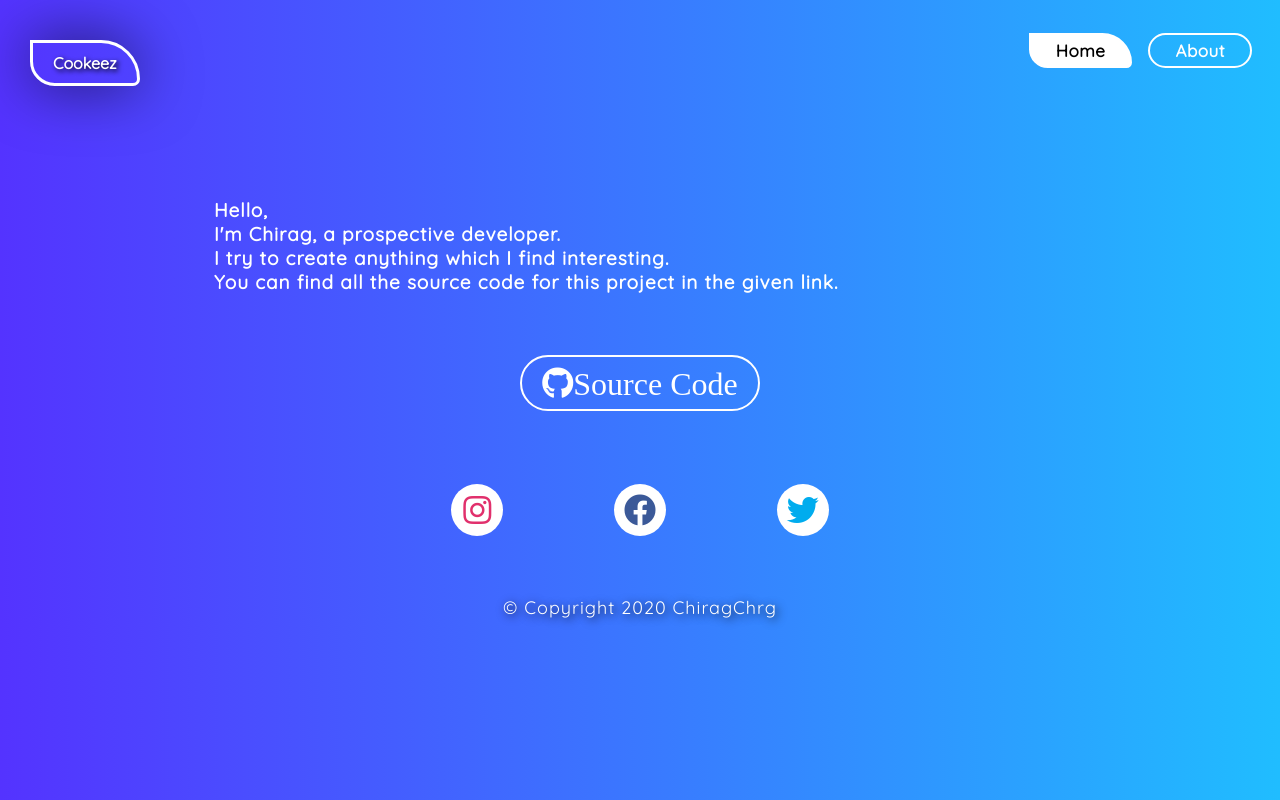
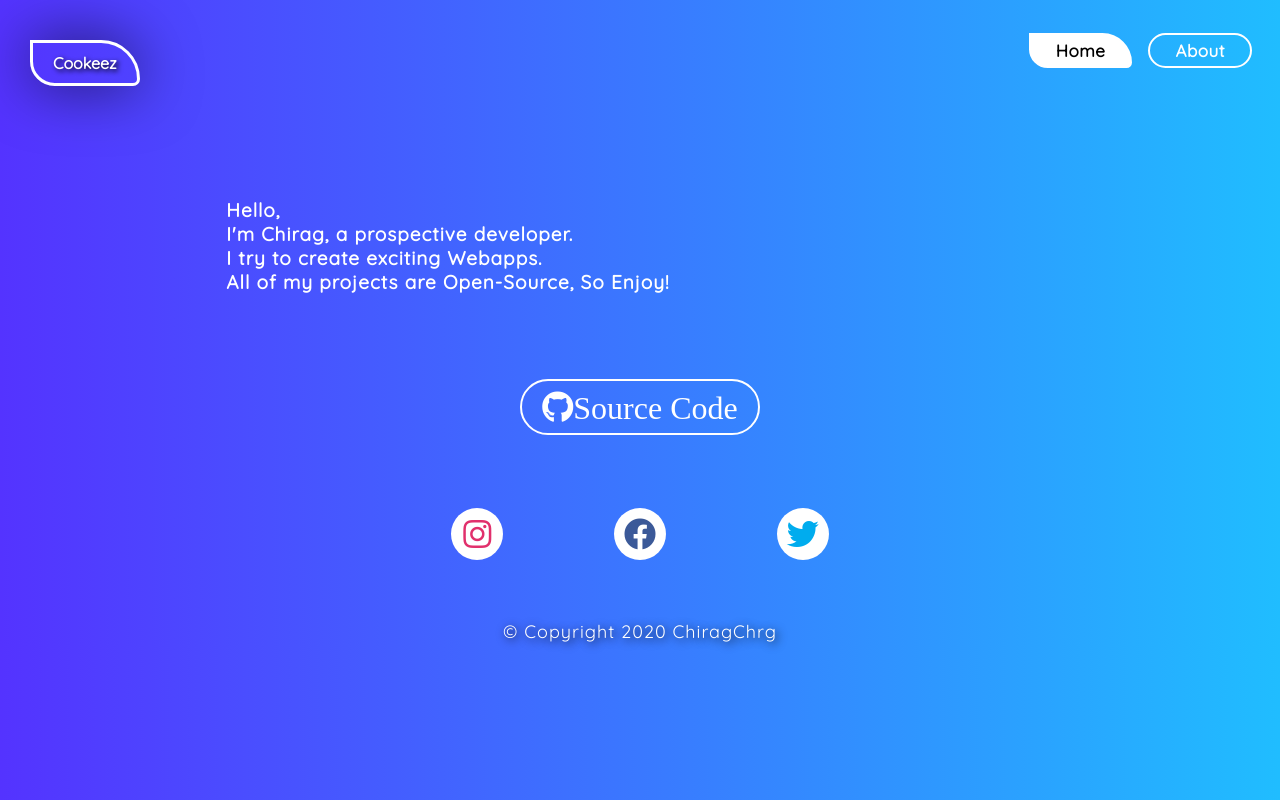
Before and after one commit to ChiragChrg/Cookeez, a React (Create React App) app: page /About in a window 1280 px wide. Built offline with nearby package versions, Linux system fonts and the light colour scheme.

Commit message:
Update About.js

```diff
--- a/src/components/nav/About.js
+++ b/src/components/nav/About.js
@@ -24,10 +24,11 @@ const About = () => {
       <div className={style.para}>
         <p>
           {`
-          Hello,
-          I'm Chirag, a prospective developer.
-          I try to create anything which I find interesting.
-          You can find all the source code for this project in the given link.`}
+            Hello,
+            I'm Chirag, a prospective developer.
+            I try to create exciting Webapps.
+            All of my projects are Open-Source, So Enjoy!
+          `}
         </p>
       </div>
 
```
